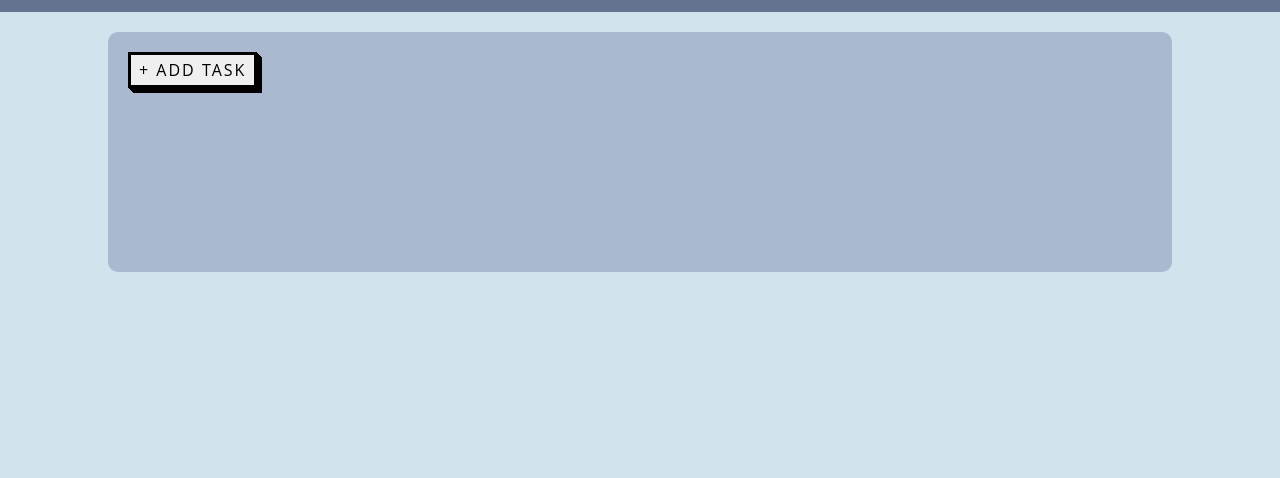
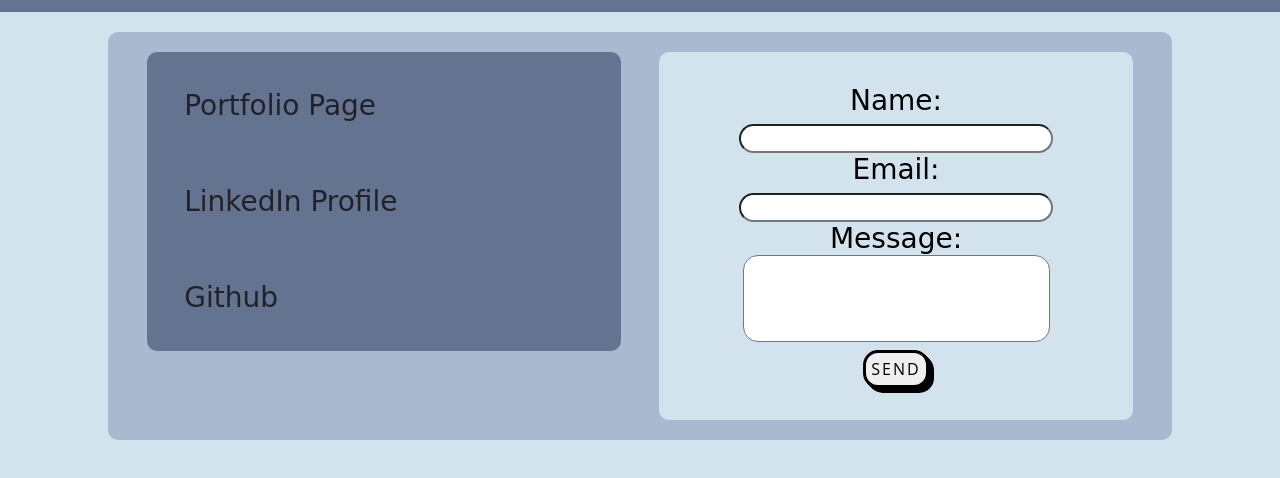
Before and after one commit to iben0402/TO-DO, a plain HTML site: page contact.html in a window 1280 px wide. Shown: the part 78-556 px from the top of the page. Drawn offline with Linux system fonts and the light colour scheme; a web font is replaced by a local one.

Commit message:
added contact page

```diff
--- a/contact.html
+++ b/contact.html
@@ -13,17 +13,35 @@
     <link href="https://fonts.googleapis.com/css2?family=Phudu:wght@300&display=swap" rel="stylesheet">
     <script src="addingTasks.js"></script>
 </head>
-<body onload="displayTasks()">
+<body>
     <nav>
         <div class="logo"><a href="index.html">TO-DO</a></div>
         <div class="github"><a href="https://github.com/iben0402/TO-DO" target="_blank">Github</a></div>
-        <div class="contact"><a href="contact.html>">Contact</a></div>
+        <div class="contact"><a href="contact.html">Contact</a></div>
     </nav>
-    <div class="mainPage">
-        <button class="buttonStyle" id="AddTask" onclick="CreateTask()">+ Add task</button>
-        <div id="taskName"></div>
-        <div id="taskList"></div>
-
+    <div class="mainPage contact">
+        <div class="links">
+            <a href="#" target="_blank">Portfolio Page</a>
+            <br>
+            <a href="https://www.linkedin.com/in/iwona-bendig-2ba415254/" target="_blank">LinkedIn Profile</a>
+            <br>
+            <a href="https://github.com/iben0402/TO-DO" target="_blank">Github</a>
+        </div>
+        <div class="formDiv">
+            <form action="mailto:iwona.bbbb@gmail.com" method="post" enctype="text/plain">
+                <label for="name">Name:</label>
+                <input type="text" id="name" name="name" style="width: 300px;">
+                <br>
+                <label for="email">Email:</label>
+                <input type="email" id="email" name="email" style="width: 300px;">
+                <br>
+                <label for="message">Message:</label>
+                <br>
+                <textarea id="message" name="message" cols="40" rows="5" style="resize: none;"></textarea>
+                <br>
+                <input type="submit" value="Send" class="buttonStyle">
+            </form>
+        </div>
 
     </div>
 </body>
--- a/styles.css
+++ b/styles.css
@@ -87,3 +87,44 @@ nav > *:hover {
 .taskHolder {
     transition: opacity 1s ease-in-out;
 }
+
+.contact {
+    display: flex;
+    justify-content:space-around;
+}
+
+.links {
+    font-size: 28px;
+    display: flex;
+    flex-direction: column;
+    gap: 10px;
+    background-color: #647490;
+    border-radius: 10px;
+    width: 40%;
+    padding: 32px;
+    height: 100%;
+}
+
+.links > * {
+    transition: box-shadow 0.3s ease;
+    border-radius: 10px;
+    padding: 5px;
+}
+
+.links > *:hover {
+    box-shadow: 11px 8px 24px 0px rgba(66, 68, 90, 1);
+}
+
+.formDiv {
+    width: 40%;
+    background-color: #D2E3EE;
+    border-radius: 10px;
+    padding: 32px;
+    font-size: 28px;
+    text-align: center;
+}
+
+.formDiv > form >* {
+    padding: 5px;
+    border-radius: 15px;
+}
```
Also changed, not shown: index.html (+1 -1 lines).
